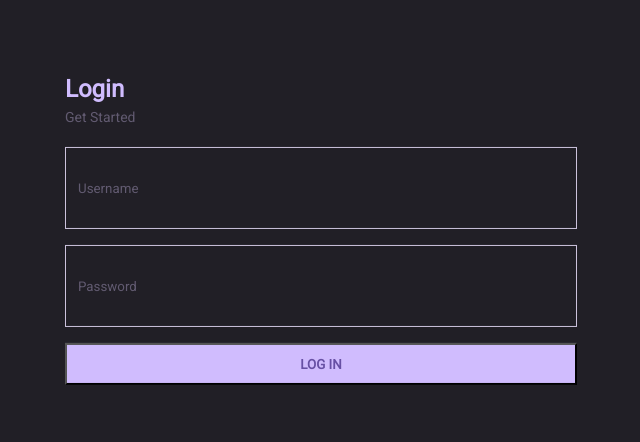
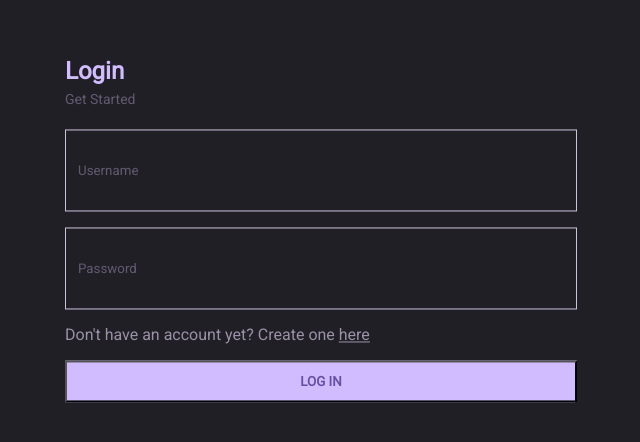
Before and after one commit to AlexPereiraGamelas/quest-tracker, a React (Vite) app in the folder client/: page /login in a window 1280 px wide. Shown: the part 110-552 px from the top of the page, without its empty margins (319-959 px from the left). Built offline with nearby package versions, Linux system fonts and the light colour scheme.

Commit message:
Update Client Auth Flow to support register, login and logout

```diff
--- a/client/src/hooks/session/useSession.ts
+++ b/client/src/hooks/session/useSession.ts
@@ -3,15 +3,30 @@
  */
 import { UserSession } from "@/pages/login/mutations/useLoginMutation";
 
-const useSession = () : {session: UserSession | undefined} => {
+interface UseSession {
+  session?: UserSession,
+  getSession: () => UserSession | undefined,
+  clearSession: () => void
+}
+
+const getSession = () => {
   const sessionString = localStorage.getItem("session")
   if(!sessionString){
-    return {
-      session: undefined
-    }
+    return undefined
   }
+
+  return JSON.parse(sessionString);
+}
+
+const clearSession = () => {
+  localStorage.removeItem("session")
+}
+
+const useSession = () : UseSession => {
   return {
-    session: JSON.parse(sessionString)
+    session: getSession(),
+    getSession,
+    clearSession
   }
 };
 
--- a/client/src/pages/home/index.tsx
+++ b/client/src/pages/home/index.tsx
@@ -5,15 +5,23 @@ import useServerStatus from "./queries/useServerStatus";
 import useAuthSatus from "./queries/useAuthStatus";
 
 import styles from "./index.module.scss";
+import { useSession } from "@/hooks";
+import { useCallback } from "react";
 
 function Home() {
   const { data, isError, error, isFetched } = useServerStatus();
+  const { clearSession } = useSession();
   const {
     data: authData,
     isError: authIsError,
     error: authError,
     isFetched: authIsFetched,
   } = useAuthSatus();
+
+  const handleLogout = useCallback(() => {
+    clearSession();
+    window.location.reload();
+  }, [clearSession]);
 
   if (!isFetched || !authIsFetched) {
     return <div>Loading</div>;
@@ -28,6 +36,7 @@ function Home() {
       <h1>HOMEPAGE</h1>
       <p>api status: {data?.message}</p>
       <p>auth status: {authData?.message}</p>
+      <button onClick={handleLogout}>Log Out</button>
     </div>
   );
 }
--- a/client/src/pages/login/components/LoginForm/index.module.scss
+++ b/client/src/pages/login/components/LoginForm/index.module.scss
@@ -30,6 +30,12 @@ styles for the login form component
   font-weight: bold;
 }
 
-.button::placeholder {
-  color: red
+.linkToRegister {
+  color: #CCC2DC;
+  opacity: 0.7;
+  text-decoration: none;
+
+  span {
+    text-decoration: underline;
+  }
 }
--- a/client/src/pages/login/components/LoginForm/index.tsx
+++ b/client/src/pages/login/components/LoginForm/index.tsx
@@ -2,6 +2,7 @@
  * login form component
  */
 
+import { Link } from "react-router";
 import styles from "./index.module.scss";
 
 interface LoginFormProps {
@@ -25,6 +26,9 @@ const LoginForm = ({ handleFormSubmit }: LoginFormProps) => {
         aria-label="password input"
         placeholder="password"
       />
+      <Link className={styles.linkToRegister} to="/register">
+        Don't have an account yet? Create one <span>here</span>
+      </Link>
       <button className={styles.button} type="submit">
         Log In
       </button>
--- a/client/src/pages/login/useLogin.ts
+++ b/client/src/pages/login/useLogin.ts
@@ -12,7 +12,14 @@ import type { Id } from "react-toastify";
 const useLogin = (createSuccessToast: (message: string) => Id) => {
   const navigate = useNavigate();
   const [searchParams] = useSearchParams();
-  const { mutate } = useLoginMutation();
+  const { mutate: loginUserMutation } = useLoginMutation();
+
+  useEffect(() => {
+    const isSuccessRegister = searchParams.get("registerSuccess");
+    if(isSuccessRegister){
+      createSuccessToast("Registered with success! Welcome.")
+    }
+  },[createSuccessToast, searchParams])
 
   const handleFormSubmit = useCallback(
     (event: React.FormEvent<HTMLFormElement>) => {
@@ -29,7 +36,7 @@ const useLogin = (createSuccessToast: (message: string) => Id) => {
         return undefined;
       }
 
-      mutate(
+      loginUserMutation(
         {
           username: username,
           password: password,
@@ -39,15 +46,8 @@ const useLogin = (createSuccessToast: (message: string) => Id) => {
         }
       );
     },
-    [mutate, navigate]
+    [loginUserMutation, navigate]
   );
-
-  useEffect(() => {
-    const isSuccessRegister = searchParams.get("registerSuccess");
-    if(isSuccessRegister){
-      createSuccessToast("Registered with success! Welcome.")
-    }
-  },[createSuccessToast, searchParams])
 
   return  {
     handleFormSubmit
--- a/client/src/pages/register/useRegister.ts
+++ b/client/src/pages/register/useRegister.ts
@@ -10,7 +10,7 @@ import { useCallback } from "react";
 
 const useRegister = () => {
   const navigate = useNavigate();
-  const { mutate } = useRegisterMutation();
+  const { mutate: registerUserMutation } = useRegisterMutation();
 
   const handleFormSubmit = useCallback(
     (event: React.FormEvent<HTMLFormElement>) => {
@@ -27,7 +27,7 @@ const useRegister = () => {
         return undefined;
       }
 
-      mutate(
+      registerUserMutation(
         {
           username: username,
           password: password,
@@ -37,7 +37,7 @@ const useRegister = () => {
         }
       );
     },
-    [mutate, navigate]
+    [registerUserMutation, navigate]
   );
 
   return  {
--- a/client/src/router/index.tsx
+++ b/client/src/router/index.tsx
@@ -14,14 +14,22 @@ const ProtectedRoute = () => {
   return <Outlet />; // Render the requested route if authenticated
 };
 
+const NoSessionRoute = () => {
+  const { session } = useSession(); // Assuming user is null when not authenticated
+  if (session && session.username) {
+    return <Navigate to="/" replace />; // Redirect to login if not authenticated
+  }
+  return <Outlet />; // Render the requested route if authenticated
+};
+
 const AppRouter = () => {
   return (
     <BrowserRouter>
       <Routes>
-        {/*Public Routes*/}
-        <Route path="/login" element={<Login />} />
-        <Route path="/register" element={<Register />} />
-        {/*Private Routes*/}
+        <Route element={<NoSessionRoute />}>
+          <Route path="/login" element={<Login />} />
+          <Route path="/register" element={<Register />} />
+        </Route>
         <Route element={<ProtectedRoute />}>
           <Route index element={<Home />} />
         </Route>
```
